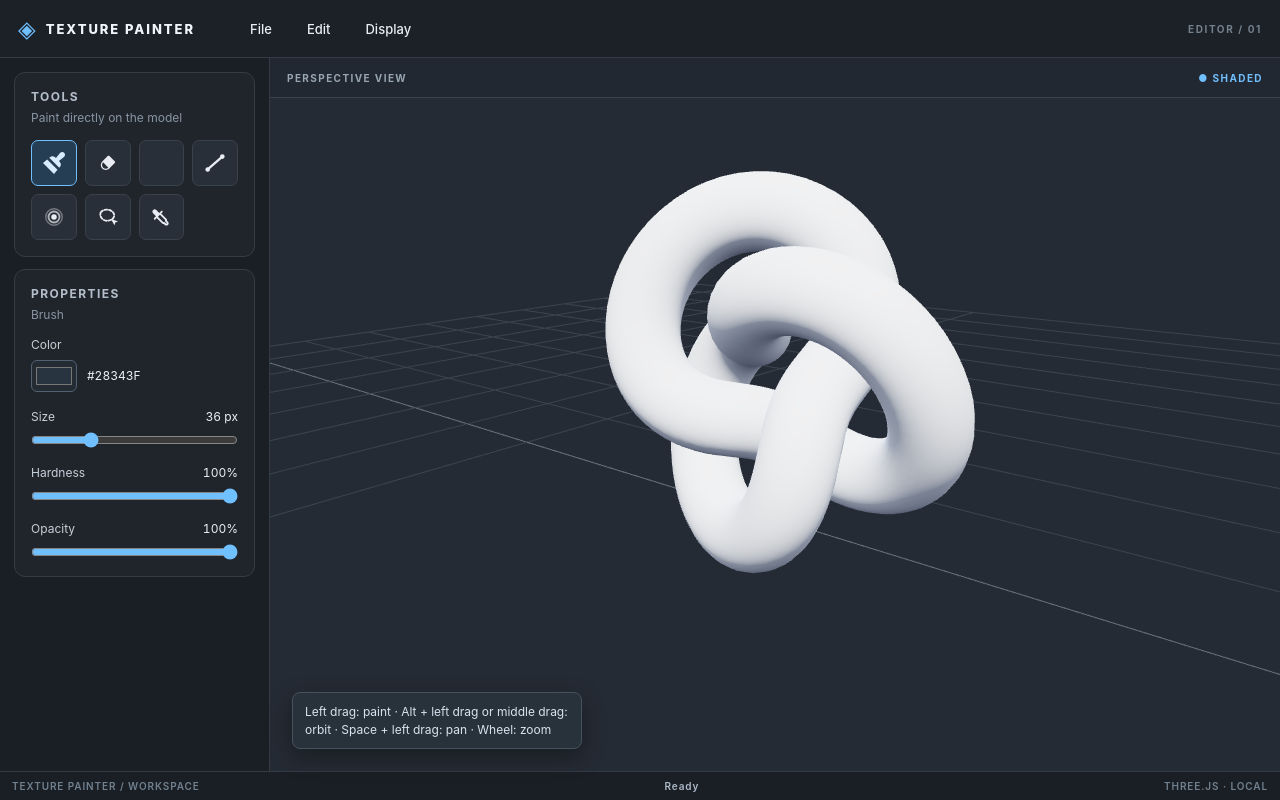
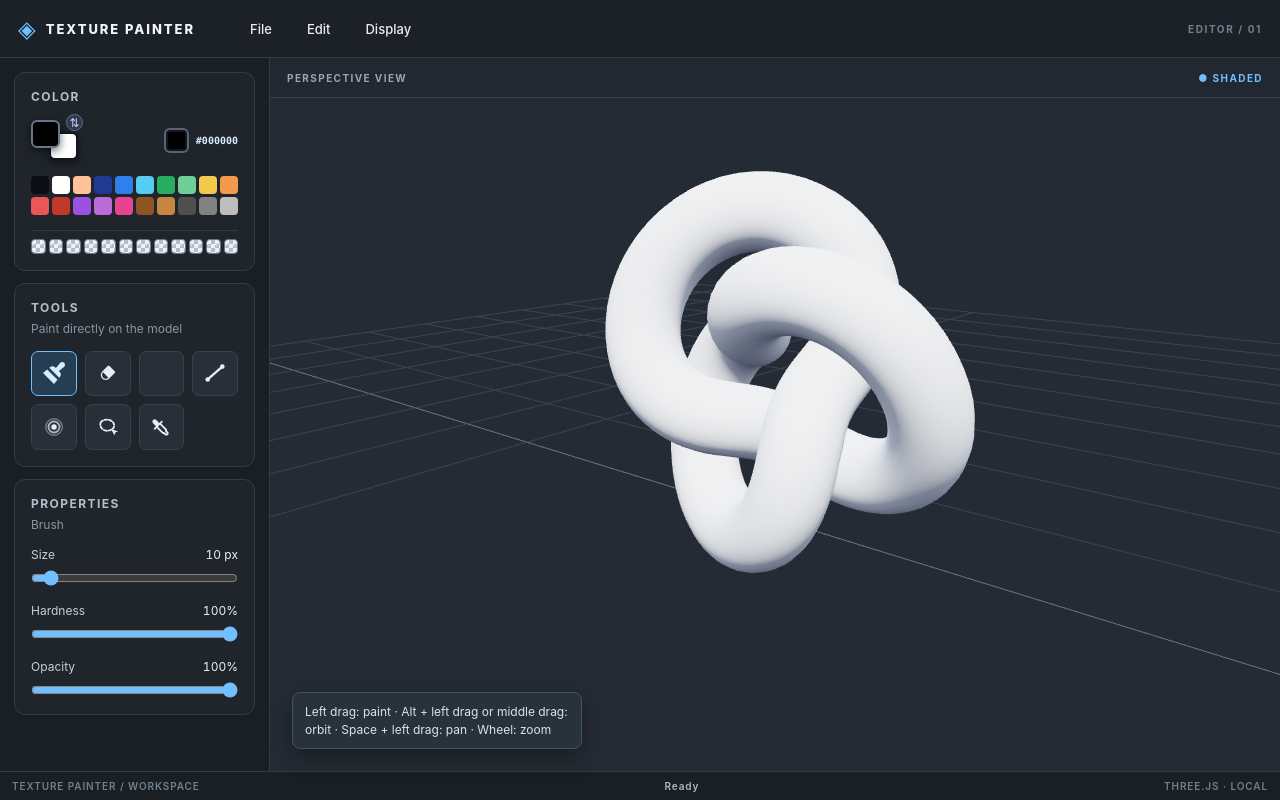
Before and after one commit to jairoGD/texture-painter, a website built with Vite: page index.html in a window 1280 px wide. Built offline with nearby package versions, Linux system fonts and the light colour scheme; animation ran at ten frames a second; files whose address does not match are found by name.

Commit message:
Add shared color palette and refine tool defaults

```diff
--- a/src/editor/tools.js
+++ b/src/editor/tools.js
@@ -9,21 +9,19 @@ import lassoIcon from '../ui/icons/lasso.svg';
 const size = { type: 'slider', key: 'size', label: 'Size', min: 2, max: 128, step: 1, unit: ' px' };
 const hardness = { type: 'slider', key: 'hardness', label: 'Hardness', min: 0, max: 100, step: 1, unit: '%' };
 const opacity = { type: 'slider', key: 'opacity', label: 'Opacity', min: 1, max: 100, step: 1, unit: '%' };
-const color = { type: 'colorPicker', key: 'color', label: 'Color' };
-
 export const TOOL_DEFINITIONS = [
   { id: 'brush', label: 'Brush', iconUrl: brushIcon,
-    defaults: { color: '#28343f', size: 36, hardness: 100, opacity: 100 },
-    controls: [color, size, hardness, opacity] },
+    usesColor: true, defaults: { size: 10, hardness: 100, opacity: 100 },
+    controls: [size, hardness, opacity] },
   { id: 'eraser', label: 'Eraser', iconUrl: eraserIcon,
-    defaults: { size: 36, hardness: 100, opacity: 100 },
+    defaults: { size: 10, hardness: 100, opacity: 100 },
     controls: [size, hardness, opacity] },
   { id: 'bucket', label: 'Bucket', iconUrl: bucketIcon,
-    defaults: { color: '#28343f', tolerance: 0, opacity: 100 },
-    controls: [color, { type: 'slider', key: 'tolerance', label: 'Tolerance', min: 0, max: 100, step: 1, unit: '%' }, opacity] },
+    usesColor: true, defaults: { tolerance: 0, opacity: 100 },
+    controls: [{ type: 'slider', key: 'tolerance', label: 'Tolerance', min: 0, max: 100, step: 1, unit: '%' }, opacity] },
   { id: 'line', label: 'Line', iconUrl: lineIcon,
-    defaults: { color: '#28343f', size: 36, hardness: 100, opacity: 100 },
-    controls: [color, size, hardness, opacity] },
+    usesColor: true, defaults: { size: 2, hardness: 100, opacity: 100 },
+    controls: [size, hardness, opacity] },
   { id: 'blur', label: 'Blur', iconUrl: blurIcon,
     defaults: { size: 72, hardness: 35, strength: 80, spread: 20 },
     controls: [size, hardness,
@@ -37,6 +35,5 @@ export const TOOL_DEFINITIONS = [
       { type: 'button', action: 'clearSelection', label: 'Clear Selection' }
     ] },
   { id: 'eyedropper', label: 'Eyedropper', iconUrl: eyedropperIcon,
-    defaults: { color: '#28343f' },
-    controls: [color] }
+    defaults: {}, controls: [{ type: 'notice', text: 'Click the model to sample its painted color.' }] }
 ];
--- a/src/main.js
+++ b/src/main.js
@@ -1,5 +1,6 @@
 import { createScene } from './editor/scene.js';
 import { TOOL_DEFINITIONS } from './editor/tools.js';
+import { colorPalette } from './ui/color-palette.js';
 import { dropdown, element, notice, panel, renderControl, renderPanel, toolbar } from './ui/index.js';
 import './style.css';
 
@@ -9,18 +10,20 @@ const viewport = element('main', { className: 'viewport', attributes: { 'aria-la
 const status = element('span', { className: 'status__message', text: 'Ready' });
 const hint = notice({ text: 'Left drag: paint · Alt + left drag or middle drag: orbit · Space + left drag: pan · Wheel: zoom' });
 
-const toolSettings = Object.fromEntries(TOOL_DEFINITIONS.map((tool) => [tool.id, { ...tool.defaults }]));
+const toolSettings = Object.fromEntries(TOOL_DEFINITIONS.map((tool) => [tool.id,
+  { ...tool.defaults, ...(tool.usesColor ? { color: '#000000' } : {}) }]));
 let activeTool = 'brush';
 const scene = createScene(viewport, { onSelectionChanged: setStatus, onColorPicked: (color) => {
-  for (const tool of TOOL_DEFINITIONS) {
-    if (!('color' in toolSettings[tool.id])) continue;
+  palette.setColor(color);
+  setStatus(`Sampled ${color.toUpperCase()}`);
+} });
+for (const tool of TOOL_DEFINITIONS) scene.setToolSettings(tool.id, toolSettings[tool.id]);
+const palette = colorPalette({ color: '#000000', onChange: (color) => {
+  for (const tool of TOOL_DEFINITIONS.filter((item) => item.usesColor)) {
     toolSettings[tool.id].color = color;
     scene.setToolSettings(tool.id, toolSettings[tool.id]);
   }
-  renderProperties();
-  setStatus(`Sampled ${color.toUpperCase()}`);
 } });
-for (const tool of TOOL_DEFINITIONS) scene.setToolSettings(tool.id, toolSettings[tool.id]);
 let lightingMode = 'shaded';
 let gridVisible = true;
 function setStatus(message, error = false) {
@@ -123,6 +126,7 @@ function selectTool(tool) {
 }
 renderProperties();
 const sidebar = element('aside', { className: 'sidebar' }, [
+  palette.element,
   renderPanel({ title: 'Tools', subtitle: 'Paint directly on the model', controls: [
     { type: 'toolGroup', active: 'brush', onChange: selectTool,
       items: TOOL_DEFINITIONS.map(({ id, label, iconUrl }) => ({ value: id, label, iconUrl })) }
--- a/src/style.css
+++ b/src/style.css
@@ -25,7 +25,7 @@ html, body, #app { width: 100%; height: 100%; margin: 0; overflow: hidden; }
 .status__message.is-error { color: #ff9ca3; }
 @media (max-width: 700px) {
   .workspace { grid-template-columns: 1fr; grid-template-rows: minmax(0, 1fr) auto; }
-  .sidebar { grid-row: 2; flex-direction: row; max-height: 185px; border-right: 0; border-top: 1px solid #343b45; }
+  .sidebar { grid-row: 2; flex-direction: row; max-height: 230px; border-right: 0; border-top: 1px solid #343b45; }
   .sidebar .ui-panel { flex: 1 0 230px; }
   .viewport-shell { grid-row: 1; }
   .app-header { gap: 8px; padding: 0 10px; }
--- /dev/null
+++ b/src/ui/color-palette.css
@@ -0,0 +1,45 @@
+.color-palette { flex-shrink: 0; }
+.sidebar .color-palette { gap: 11px; }
+.color-palette__top { display: flex; align-items: center; justify-content: space-between; gap: 8px; min-height: 42px; }
+.color-palette__preview { position: relative; width: 47px; height: 40px; flex: 0 0 47px; }
+.color-palette__foreground, .color-palette__background {
+  position: absolute; width: 29px; height: 28px; padding: 0; border-radius: 6px;
+  border: 2px solid #667789; box-shadow: 0 3px 8px #0008;
+}
+.color-palette__background { right: 0; bottom: 0; border-color: #12171e; }
+.color-palette__foreground { left: 0; top: 0; z-index: 1; }
+.color-palette__swap {
+  position: absolute; top: -6px; right: -5px; z-index: 2; width: 17px; height: 17px;
+  padding: 0; border: 1px solid #626c89; border-radius: 50%;
+  background: #31394f; color: #c7d7ee; font-size: 12px; line-height: 13px;
+}
+.color-palette__swap:hover { background: var(--accent-surface); color: var(--accent-soft); }
+.color-palette__current { position: relative; display: flex; align-items: center; justify-content: flex-end; gap: 7px; min-width: 0; }
+.color-palette__native-picker {
+  width: 25px; height: 25px; flex: 0 0 25px; padding: 2px; border: 2px solid #5a6678;
+  border-radius: 6px; background: #12161d; cursor: pointer;
+}
+.color-palette__native-picker::-webkit-color-swatch-wrapper { padding: 0; }
+.color-palette__native-picker::-webkit-color-swatch { border: 0; border-radius: 2px; }
+.color-palette__hidden-picker { position: absolute; width: 1px; height: 1px; opacity: 0; pointer-events: none; }
+.color-palette__hex { color: var(--accent-soft); font: 600 10px ui-monospace, Consolas, monospace; }
+.color-palette__presets { display: grid; grid-template-columns: repeat(10, minmax(0, 1fr)); gap: 3px; }
+.color-palette__preset, .color-palette__slot {
+  display: block; width: 100%; min-width: 0; aspect-ratio: 1; padding: 0; border-radius: 4px;
+  border: 1px solid transparent;
+}
+.color-palette__preset:hover, .color-palette__slot:hover { transform: scale(1.1); border-color: #e8f1ff; }
+.color-palette__preset[aria-pressed="true"] { border: 2px solid var(--accent); }
+.color-palette__saved { display: grid; grid-template-columns: repeat(12, minmax(0, 1fr)); gap: 3px; padding-top: 8px; border-top: 1px solid #353c46; }
+.color-palette__slot {
+  border-color: #697686;
+  background-color: #edf1f7;
+  background-image: linear-gradient(45deg, #b4bcc8 25%, transparent 25%),
+    linear-gradient(-45deg, #b4bcc8 25%, transparent 25%),
+    linear-gradient(45deg, transparent 75%, #b4bcc8 75%),
+    linear-gradient(-45deg, transparent 75%, #b4bcc8 75%);
+  background-size: 8px 8px;
+  background-position: 0 0, 0 4px, 4px -4px, -4px 0;
+}
+.color-palette__slot.is-filled { background-image: none; }
+.color-palette button:focus-visible, .color-palette input:focus-visible { outline: 2px solid var(--accent); outline-offset: 2px; }
--- /dev/null
+++ b/src/ui/color-palette.js
@@ -0,0 +1,103 @@
+import { element, panel } from './index.js';
+import './color-palette.css';
+
+const PRESET_COLORS = [
+  '#0d0d14', '#ffffff', '#ffc198', '#1f3a93', '#2f80ed',
+  '#56ccf2', '#27ae60', '#6fcf97', '#f2c94c', '#f2994a',
+  '#eb5757', '#c0392b', '#9b51e0', '#bb6bd9', '#e84393',
+  '#8d5524', '#c68642', '#4f4f4f', '#828282', '#bdbdbd'
+];
+
+export function colorPalette({ color = '#000000', secondaryColor = '#ffffff', onChange } = {}) {
+  let foreground = color.toLowerCase();
+  let background = secondaryColor.toLowerCase();
+  const savedColors = Array(12).fill(null);
+  const foregroundPicker = element('input', { className: 'color-palette__native-picker',
+    attributes: { type: 'color', value: foreground, 'aria-label': 'Choose foreground color' } });
+  const backgroundPicker = element('input', { className: 'color-palette__hidden-picker',
+    attributes: { type: 'color', value: background, 'aria-label': 'Choose background color' } });
+  const foregroundSwatch = element('button', { className: 'color-palette__foreground',
+    attributes: { type: 'button', 'aria-label': 'Choose foreground color', title: 'Choose paint color' },
+    on: { click: () => foregroundPicker.click() } });
+  const backgroundSwatch = element('button', { className: 'color-palette__background',
+    attributes: { type: 'button', 'aria-label': 'Choose background color', title: 'Choose secondary color' },
+    on: { click: () => backgroundPicker.click() } });
+  const hexLabel = element('output', { className: 'color-palette__hex' });
+  const presets = element('div', { className: 'color-palette__presets',
+    attributes: { role: 'group', 'aria-label': 'Basic color palette' } });
+  const saved = element('div', { className: 'color-palette__saved',
+    attributes: { role: 'group', 'aria-label': 'Saved colors' } });
+
+  function updateColors() {
+    foregroundSwatch.style.backgroundColor = foreground;
+    backgroundSwatch.style.backgroundColor = background;
+    foregroundPicker.value = foreground;
+    backgroundPicker.value = background;
+    hexLabel.value = foreground.toUpperCase();
+    for (const swatch of presets.children) {
+      swatch.setAttribute('aria-pressed', String(swatch.dataset.color === foreground));
+    }
+  }
+
+  function setColor(next) {
+    if (!/^#[0-9a-f]{6}$/i.test(next)) return;
+    foreground = next.toLowerCase();
+    updateColors();
+    onChange?.(foreground);
+  }
+
+  function renderSaved() {
+    saved.replaceChildren(...savedColors.map((slotColor, index) => {
+      const label = slotColor
+        ? `Saved color ${index + 1}: ${slotColor}. Click to use, Shift-click to replace, right-click to clear.`
+        : `Empty color slot ${index + 1}. Click to save the current color.`;
+      const swatch = element('button', { className: `color-palette__slot${slotColor ? ' is-filled' : ''}`,
+        attributes: { type: 'button', 'aria-label': label, title: label },
+        on: {
+          click: (event) => {
+            if (!slotColor || event.shiftKey) {
+              savedColors[index] = foreground;
+              renderSaved();
+            } else setColor(slotColor);
+          },
+          contextmenu: (event) => {
+            event.preventDefault();
+            savedColors[index] = null;
+            renderSaved();
+          }
+        } });
+      if (slotColor) swatch.style.backgroundColor = slotColor;
+      return swatch;
+    }));
+  }
+
+  for (const preset of PRESET_COLORS) {
+    const swatch = element('button', { className: 'color-palette__preset',
+      attributes: { type: 'button', 'aria-label': `Use ${preset}`, title: preset, 'data-color': preset },
+      on: { click: () => setColor(preset) } });
+    swatch.style.backgroundColor = preset;
+    presets.append(swatch);
+  }
+  foregroundPicker.addEventListener('input', (event) => setColor(event.target.value));
+  backgroundPicker.addEventListener('input', (event) => {
+    background = event.target.value.toLowerCase();
+    updateColors();
+  });
+
+  const swap = element('button', { className: 'color-palette__swap', text: '⇅',
+    attributes: { type: 'button', 'aria-label': 'Swap foreground and background colors', title: 'Swap colors' },
+    on: { click: () => {
+      [foreground, background] = [background, foreground];
+      updateColors();
+      onChange?.(foreground);
+    } } });
+  const preview = element('div', { className: 'color-palette__preview' },
+    [backgroundSwatch, foregroundSwatch, swap]);
+  const current = element('div', { className: 'color-palette__current' },
+    [foregroundPicker, hexLabel, backgroundPicker]);
+  const top = element('div', { className: 'color-palette__top' }, [preview, current]);
+  const root = panel({ title: 'Color', className: 'color-palette', children: [top, presets, saved] });
+  renderSaved();
+  updateColors();
+  return { element: root, setColor, getColor: () => foreground };
+}
```
Also changed, not shown: README.md.
